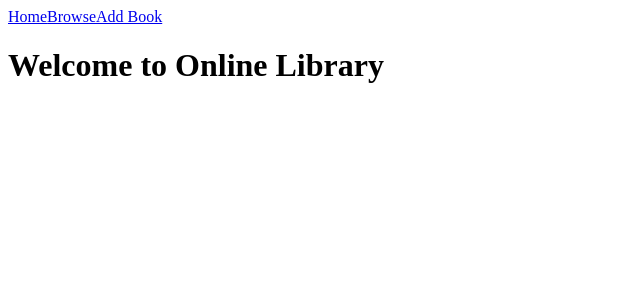
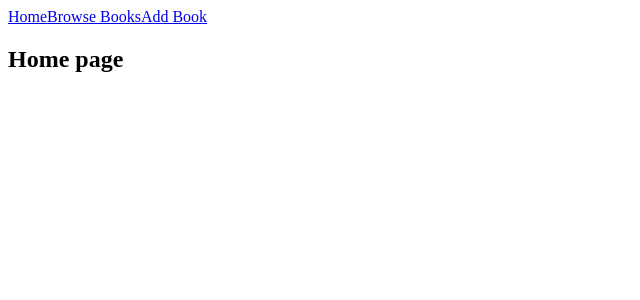
Before and after one commit to shrinivaskathewade/Online-Liberary, a React (Vite) app: page / in a window 1280 px wide. Shown: the top 300 px of the page, without its empty margins (0-640 px from the left). Built offline with nearby package versions, Linux system fonts and the light colour scheme.

Commit message:
Completed layout routing with nested routes

```diff
--- a/src/App.jsx
+++ b/src/App.jsx
@@ -1,11 +1,12 @@
 import React from 'react'
 import Navbar from "./Components/Navbar.jsx";
+import { Outlet } from "react-router-dom";
 
 const App = () => {
   return (
     <div>
       <Navbar />
-      <h1>Welcome to Online Library</h1>
+      <Outlet />
     </div>
   )
 }
--- a/src/Components/Navbar.jsx
+++ b/src/Components/Navbar.jsx
@@ -6,7 +6,7 @@ const Navbar = () => {
     <div>
        <nav>
         <Link to="/">Home</Link>
-        <Link to="/books">Browse</Link>
+        <Link to="/books">Browse Books</Link>
         <Link to="/add-book">Add Book</Link>
       </nav>
     </div>
```
Also changed, not shown: src/main.jsx (+8 -7 lines).
